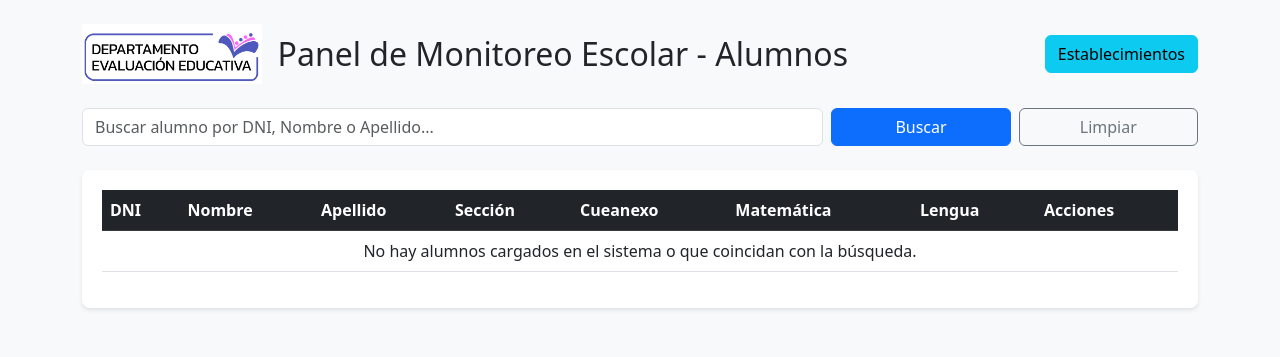
After one commit to SantiniMartin/monitor, a Django app: page /monitoreo_diagnostico_alumno/ in a window 1280 px wide. The commit adds this page. Shown: the top 357 px of the page. Run offline with Django 5.2, Linux system fonts and the light colour scheme; some libraries are stand-ins or nearby versions.

Commit message:
Se añade vista de alumnos en correcto funcionamiento

```diff
--- /dev/null
+++ b/monitoreo/apps/evaluaciones_educativas/templates/diagnostico_2026/monitoreo_diagnostico_alumno.html
@@ -0,0 +1,115 @@
+{% load static %}
+<!DOCTYPE html>
+<html lang="es">
+<head>
+    <meta charset="UTF-8">
+    <meta name="viewport" content="width=device-width, initial-scale=1.0">
+    <title>Monitoreo Escolar - Alumnos</title>
+    <link href="https://cdn.jsdelivr.net/npm/bootstrap@5.3.0/dist/css/bootstrap.min.css" rel="stylesheet">
+    <style>
+        body { background-color: #f8f9fa; padding-bottom: 50px; }
+        .table-container { background: white; padding: 20px; border-radius: 8px; box-shadow: 0 2px 4px rgba(0,0,0,0.1); }
+        .header-logo { height: 60px; }
+    </style>
+</head>
+<body>
+<div class="container mt-4">
+    <div class="d-flex align-items-center justify-content-between mb-4">
+
+    <div class="d-flex align-items-center">
+        <img src="{% static 'evaluaciones_educativas\img\logo.png' %}" alt="Logo" class="header-logo me-3">
+        <h2 class="mb-0">Panel de Monitoreo Escolar - Alumnos</h2>
+    </div>
+
+    <a href="{% url 'monitoreo_diagnostico' %}" class="btn btn-info">
+        Establecimientos
+    </a>
+</div>
+
+    <form method="GET" action="" class="row mb-4 g-2">
+        <div class="col-md-8">
+            <input type="text"
+                   name="dni"
+                   id="buscadorAlumnos"
+                   class="form-control"
+                   placeholder="Buscar alumno por DNI, Nombre o Apellido..."
+                   value="{{ request.GET.dni }}">
+        </div>
+        <div class="col-md-2">
+            <button type="submit" class="btn btn-primary w-100">Buscar</button>
+        </div>
+        <div class="col-md-2">
+            <a href="?" class="btn btn-outline-secondary w-100">Limpiar</a>
+        </div>
+
+    </form>
+
+    <div class="table-container">
+        <table class="table table-hover align-middle" id="tablaAlumnos">
+            <thead class="table-dark">
+                <tr>
+                    <th>DNI</th>
+                    <th>Nombre</th>
+                    <th>Apellido</th>
+                    <th>Sección</th>
+                    <th>Cueanexo</th>
+                    <th>Matemática</th>
+                    <th>Lengua</th>
+                    <th>Acciones</th> </tr>
+            </thead>
+            <tbody>
+                {% for alumno in resultados %}
+                <tr>
+                    <td>{{ alumno.0 }}</td>
+                    <td>{{ alumno.1 }}</td>
+                    <td>{{ alumno.2 }}</td>
+                    <td>{{ alumno.3 }}</td>
+                    <td>{{ alumno.4 }}</td>
+                    <td>
+                        {% if matematica%}
+                            <span class="badge bg-success">Tiene</span>
+                        {% else %}
+                            <span class="badge bg-secondary">No tiene</span>
+                        {% endif %}
+                    </td>
+                    <td>
+                        {% if lengua %}
+                            <span class="badge bg-success">Tiene</span>
+                        {% else %}
+                            <span class="badge bg-secondary">No tiene</span>
+                        {% endif %}
+                    </td>
+                    <td>
+                        <form method="POST" action="{% url 'borrar_alumno' %}" class="m-0">
+                            {% csrf_token %}
+                            <input type="hidden" name="dni_borrar" value="{{ alumno.0 }}">
+                            <input type="hidden" name="matematica_dni_borrar" value="{{ alumno.5 }}">
+                            <input type="hidden" name="lengua_dni_borrar" value="{{ alumno.6 }}">
+
+                            <button type="submit" class="btn btn-warning btn-sm">Procesar</button>
+                        </form>
+                    </td>
+                </tr>
+                {% empty %}
+                <tr>
+                    <td colspan="8" class="text-center">No hay alumnos cargados en el sistema o que coincidan con la búsqueda.</td>
+                </tr>
+                {% endfor %}
+            </tbody>
+        </table>
+    </div>
+
+</div>
+
+<script src="https://cdn.jsdelivr.net/npm/xlsx@0.18.5/dist/xlsx.full.min.js"></script>
+
+<script>
+    function exportarTablaAExcel() {
+        var tabla = document.getElementById('tablaAlumnos');
+        var libro = XLSX.utils.table_to_book(tabla, { sheet: "Alumnos" });
+        XLSX.writeFile(libro, "Reporte_Alumnos.xlsx");
+    }
+</script>
+
+</body>
+</html>
--- a/monitoreo/apps/evaluaciones_educativas/views/diagnostico_2026.py
+++ b/monitoreo/apps/evaluaciones_educativas/views/diagnostico_2026.py
@@ -802,27 +802,10 @@ from openpyxl import Workbook
 # 	return estado_carga,numero
 
 
-def monitoreo_evaluaciones_educativas(request):
-	selected_dni = request.GET.get('dni')
-	# establecimientos_cueanexo = Establecimientos2026.objects.values_list('cueanexo', flat=True)
+def monitoreo_evaluaciones_educativas_establecimientos(request):
+	alumnos_total=[]
 	establecimientos_cueanexo = Establecimientos2026.objects.all()
-	#alumnos_total= Alumno2026.objects.values_list('dni','nombre','apellido','seccion__seccion','seccion__año__cueanexo')
-	if selected_dni:
-		alumnos_query=EvaluacionDiagnostica2026.objects.filter(alumno__dni__icontains=selected_dni)
-	else:
-		alumnos_query=EvaluacionDiagnostica2026.objects.all()
-
-	#print(alumnos_query)
-	alumnos_total = alumnos_query.values_list(
-		'alumno__dni',
-		'alumno__nombre',
-		'alumno__apellido',
-		'alumno__seccion__seccion',
-		'alumno__seccion__año__cueanexo',
-		'matematica2026',
-		'lengua2026'
-	)
-	establecimientos_region= Establecimientos2026.objects.values_list('region', flat=True)
+	establecimientos_region= Establecimientos2026.objects.values_list('region', flat=True).distinct().order_by('region')
 	monitoreo_total = []
 	for i in establecimientos_cueanexo:
 		lista_dnis = list(
@@ -840,8 +823,6 @@ def monitoreo_evaluaciones_educativas(request):
 		alumnos=Alumno2026.objects.filter(seccion__año__cueanexo=i.cueanexo)
 		alumnos_conteo=len(lista_dnis)
 		alumno_examen_matematica=Matematica2026.objects.filter(alumno__in=alumnos).count()
-		# if alumno_examen_matematica>=1:
-		# 	print('--'*50)
 		alumno_examen_lengua= Lengua2026.objects.filter(alumno__in=alumnos).count()
 		monitoreo_total.append({
 					'cueanexo': i.cueanexo,
@@ -903,3 +884,71 @@ def descargar_excel(request):
 		except json.JSONDecodeError:
 			return JsonResponse({'error': 'JSON inválido'}, status=400)
 	return JsonResponse({'error': 'Método no permitido'}, status=405)
+
+
+
+
+def monitoreo_evaluaciones_educativa_alumnos(request):
+	selected_dni = request.GET.get('dni')
+	print(selected_dni)
+	alumnos_total_lista=[]
+	evaluacion_matematica=[]
+	evaluacion_lengua=[]
+	if selected_dni:
+		alumnos_query=Alumno2026.objects.filter(dni__icontains=selected_dni)
+		alumnos_total = alumnos_query.values_list(
+			'dni',
+			'nombre',
+			'apellido',
+			'seccion__seccion',
+			'seccion__año__cueanexo',
+		)
+		alumnos_total_lista=list(alumnos_total)
+		evaluacion_matematica=Matematica2026.objects.filter(alumno__dni__icontains=selected_dni).exists()
+		evaluacion_lengua=Lengua2026.objects.filter(alumno__dni__icontains=selected_dni).exists()
+		print(alumnos_total_lista)
+	contexto = {'resultados': alumnos_total_lista,'matematica':evaluacion_matematica,'lengua':evaluacion_lengua, 'query': selected_dni}
+	return render(request, 'diagnostico_2026/monitoreo_diagnostico_alumno.html', contexto)
+
+def monitoreo_evaluaciones_educativa_seccion(request):
+	selected_cueanexo = request.GET.get('cueanexo')
+	print(selected_cueanexo)
+	establecimientos_total=[]
+	if selected_cueanexo:
+		establecimientos_query=Establecimientos2026.objects.filter(establecimiento__icontains=selected_cueanexo)
+		establecimientos_total = establecimientos_query.values_list(
+			'alumno__dni',
+			'alumno__nombre',
+			'alumno__apellido',
+			'alumno__seccion__seccion',
+			'alumno__seccion__año__cueanexo',
+			'matematica2026',
+			'lengua2026'
+		)
+	contexto = {'resultados': establecimientos_total, 'query': selected_cueanexo}
+	return render(request, 'diagnostico_2026/monitoreo_diagnostico_seccion.html', contexto)
+
+
+def borrar_alumno(request):
+	selected_dni = request.POST.get('dni_borrar')
+	matematica = request.POST.get('matematica_dni_borrar')
+	lengua = request.POST.get('lengua_dni_borrar')
+	if request.method == 'POST':
+		if matematica:
+			examen_matematica=Matematica2026.objects.get(alumno__dni=selected_dni)
+			examen_matematica.delete()
+			print('Entre a matematica')
+		if lengua:
+			examen_lengua=Lengua2026.objects.get(alumno__dni=selected_dni)
+			examen_lengua.delete()
+			print('Entre a Lengua')
+		if selected_dni:
+			alumno=Alumno2026.objects.filter(dni=selected_dni).first()
+			alumno_temporal=TablaTemporalAlumno.objects.filter(numero_de_documento=selected_dni).first()
+			if alumno:
+				alumno.delete()
+			if alumno_temporal:
+				alumno_temporal.delete()
+			print('Entre a borrar alumno de ambas tablas')
+			return redirect("monitoreo_diagnostico_alumno")
+	return redirect("monitoreo_diagnostico_alumno")
--- a/monitoreo/monitoreo/urls.py
+++ b/monitoreo/monitoreo/urls.py
@@ -20,7 +20,10 @@ from apps.evaluaciones_educativas.views import diagnostico_2026
 
 urlpatterns = [
     path('admin/', admin.site.urls),
-    path('', diagnostico_2026.monitoreo_evaluaciones_educativas, name='monitoreo_diagnostico'),
+    path('', diagnostico_2026.monitoreo_evaluaciones_educativas_establecimientos, name='monitoreo_diagnostico'),
+    path('monitoreo_diagnostico_alumno/', diagnostico_2026.monitoreo_evaluaciones_educativa_alumnos, name='monitoreo_diagnostico_alumno'),
+    path('monitoreo_diagnostico_seccion/', diagnostico_2026.monitoreo_evaluaciones_educativa_seccion, name='monitoreo_diagnostico_seccion'),
+    path('borrar/', diagnostico_2026.borrar_alumno, name='borrar_alumno'),
     path('descargar_excel/',diagnostico_2026.descargar_excel, name='excel'),
 
 ]
```
Also changed, not shown: monitoreo/apps/evaluaciones_educativas/forms/diagnostico_2026.py (+12 -12 lines), monitoreo/apps/evaluaciones_educativas/templates/diagnostico_2026/monitoreo_diagnostico.html (+10 -119 lines), monitoreo/apps/evaluaciones_educativas/templates/diagnostico_2026/monitoreo_diagnostico_seccion.html (added, +118 -0 lines).
